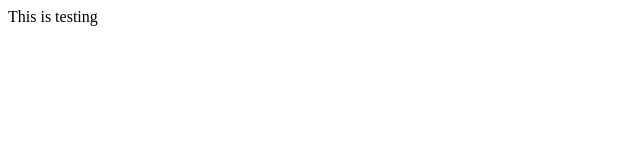
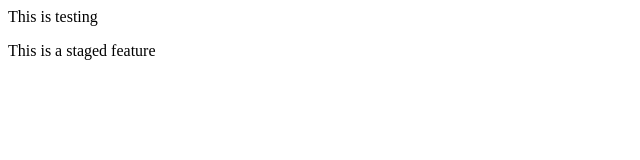
Before and after one commit to sunnyckc/testinggithub, a plain HTML site: page index.html in a window 1280 px wide. Shown: the whole page, without its empty margins (0-640 px from the left). Drawn offline with Linux system fonts and the light colour scheme.

Commit message:
commiting stage changes

```diff
--- a/index.html
+++ b/index.html
@@ -1,5 +1,6 @@
 <html>
     <body>
         <p>This is testing</p>
+        <p>This is a staged feature</p>
     </body>
 </html>
```
